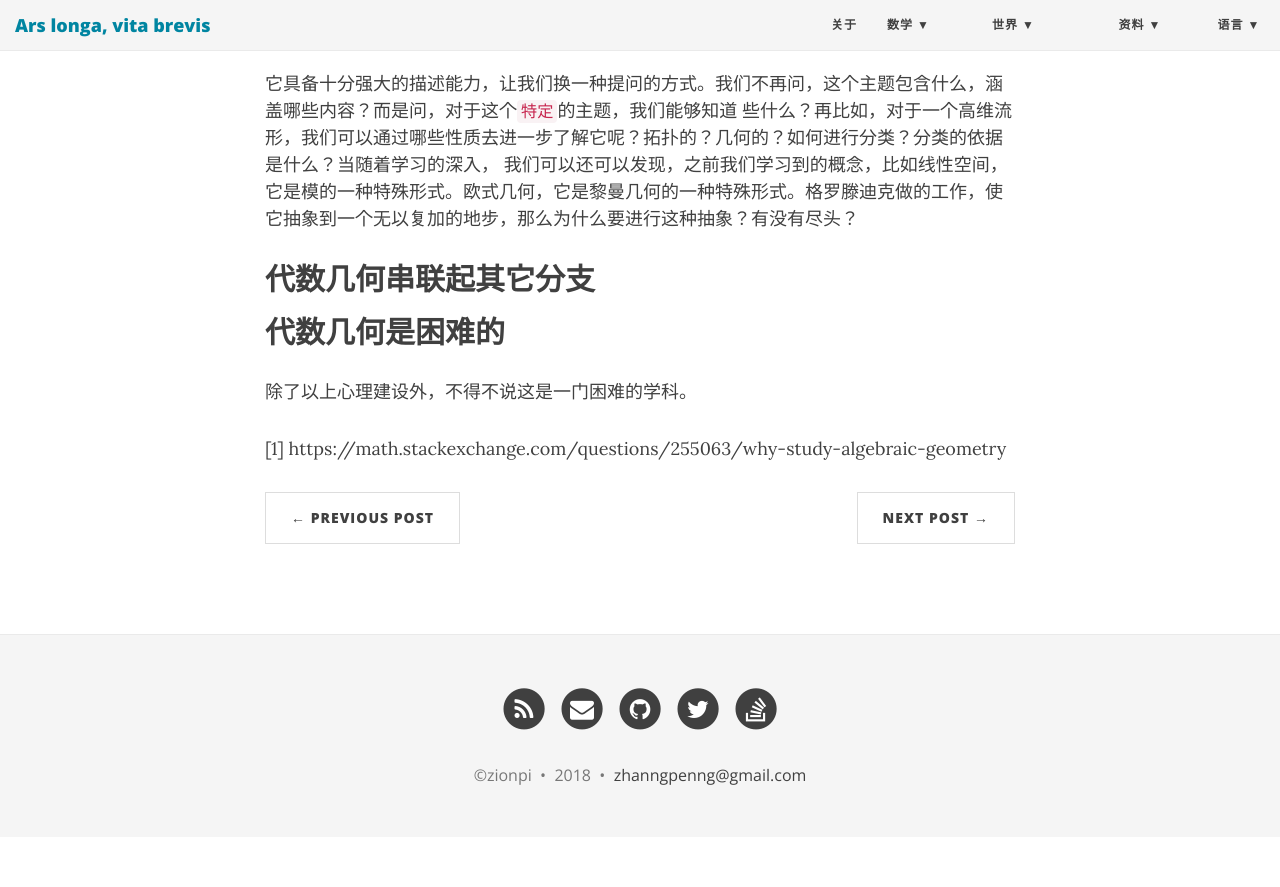
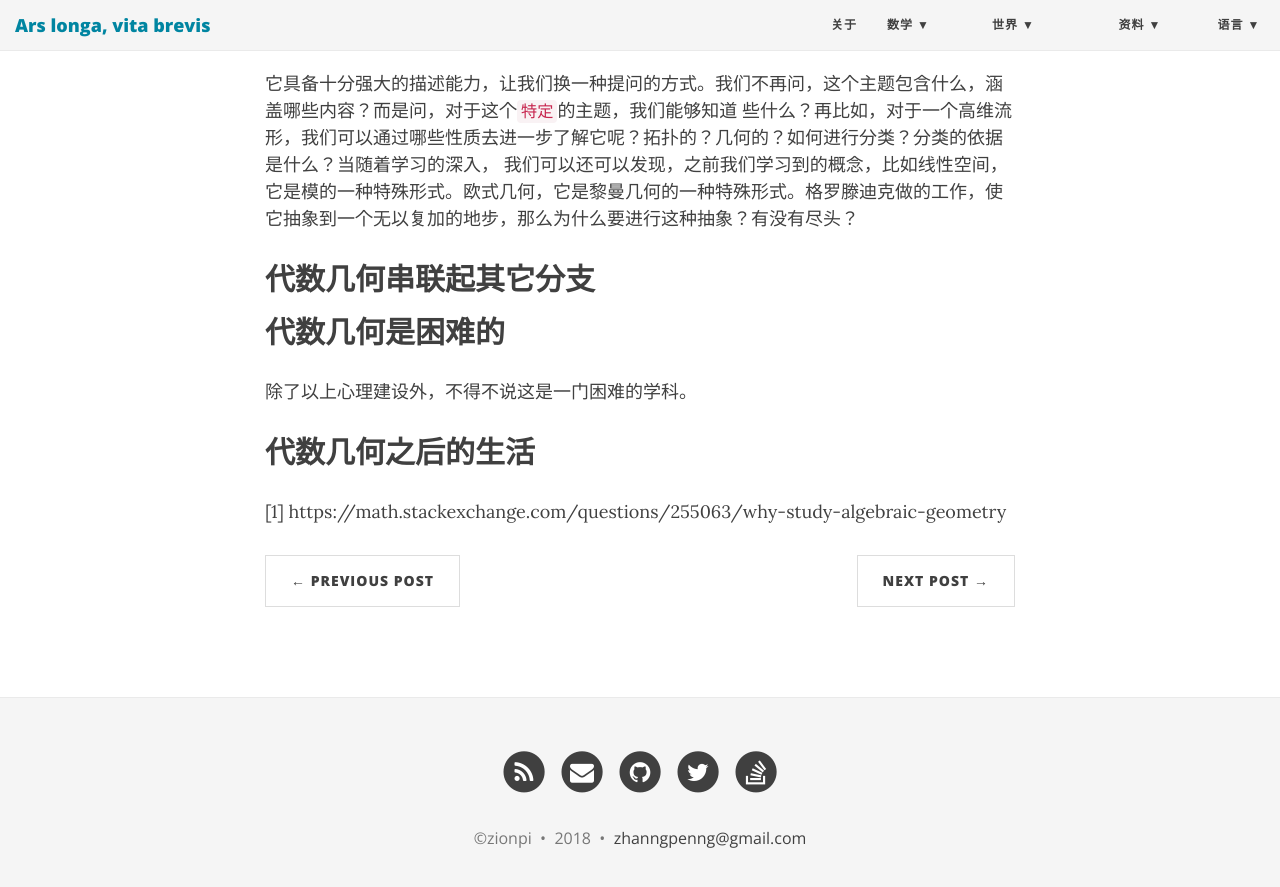
Before and after one commit to ZionPi/zionpi.github.io, a Jekyll site: the page built from _posts/2018-10-04-why-you-should-learn-algebraic-geometry.md, in a window 1280 px wide and 900 px high, scrolled down 954 px. Shown: the top 887 px of the window. Built offline with Jekyll 4.4.1, drawn with Linux system fonts in a browser that asks for light colours; nearby versions of some CDN libraries; before the commit the page ends 1791 px from its top, so only the background shows below that.

Commit message:
Update 2018-10-04-why-you-should-learn-algebraic-geometry.md

```diff
--- a/_posts/2018-10-04-why-you-should-learn-algebraic-geometry.md
+++ b/_posts/2018-10-04-why-you-should-learn-algebraic-geometry.md
@@ -30,4 +30,6 @@ title: 我为什么要学习代数几何？
 ## 代数几何是困难的
 除了以上心理建设外，不得不说这是一门困难的学科。
 
+## 代数几何之后的生活
+
 [1] https://math.stackexchange.com/questions/255063/why-study-algebraic-geometry
```
